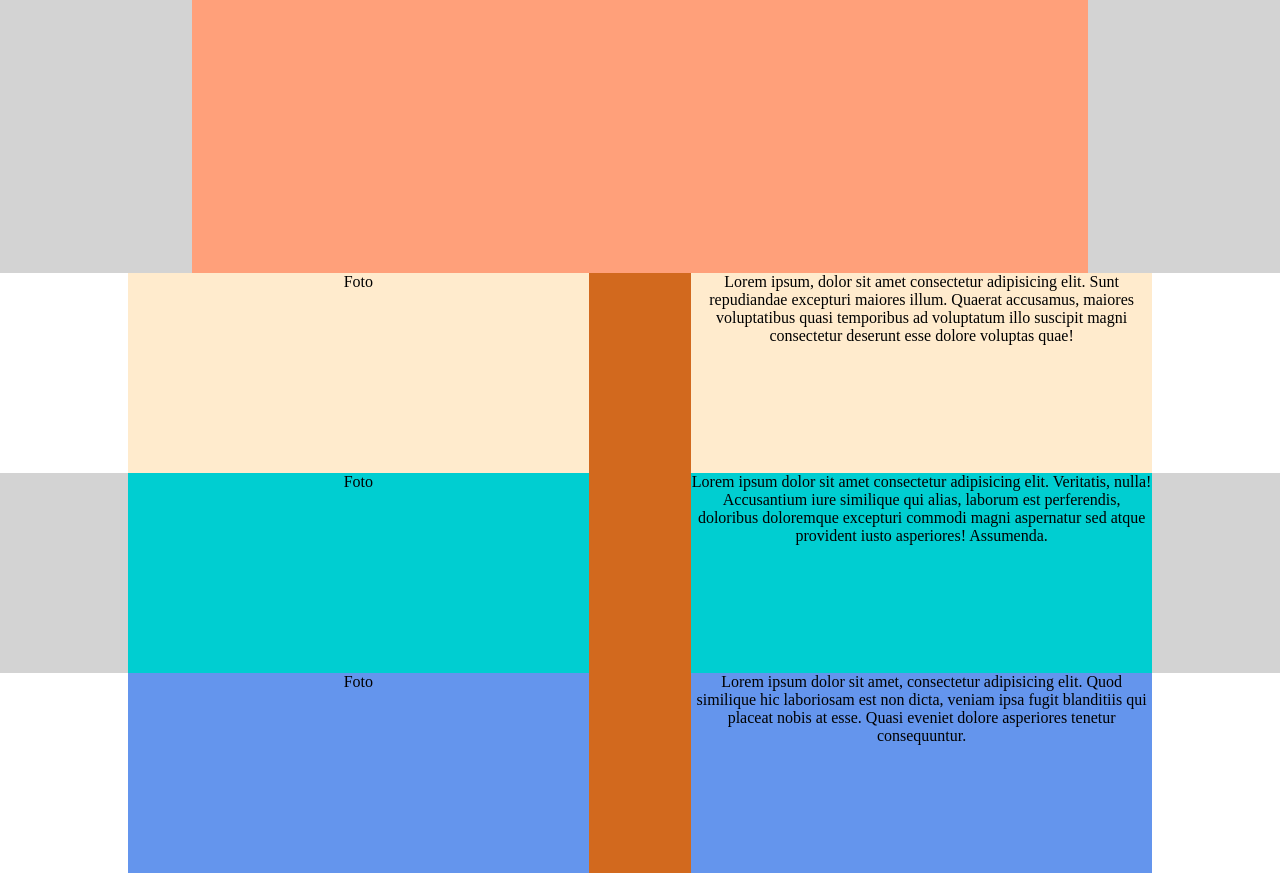
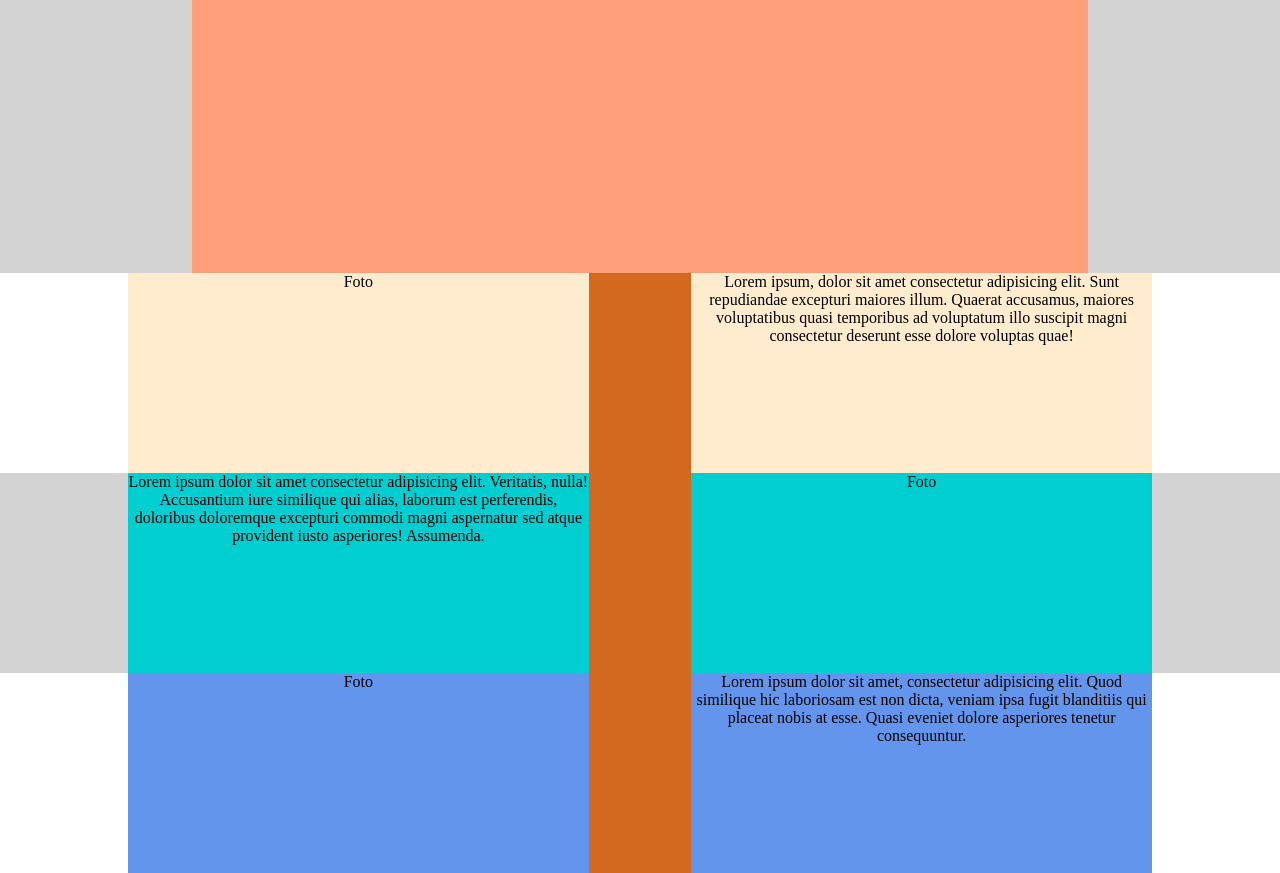
Before and after one commit to Elsti97/htmlcss-struttura-discord, a plain HTML site: page index.html in a window 1280 px wide. Shown: the part 227-1100 px from the top of the page. Drawn offline with Linux system fonts and the light colour scheme.

Commit message:
cambiato ordine foto

```diff
--- a/assets/css/style.css
+++ b/assets/css/style.css
@@ -84,6 +84,10 @@ h1{
     background-color: cornflowerblue;
 }
 
+.order-2{
+    order: -1;
+}
+
 .tech{
     padding-top: 40px;
 }
--- a/index.html
+++ b/index.html
@@ -30,8 +30,8 @@
 
         <section class="bg-wave">
             <section class="info">
-                <div class="immagine due">Foto</div>
-                <div class="text due">Lorem ipsum dolor sit amet consectetur adipisicing elit. Veritatis, nulla! Accusantium iure similique qui alias, laborum est perferendis, doloribus doloremque excepturi commodi magni aspernatur sed atque provident iusto asperiores! Assumenda.</div>
+                <div class="immagine due order-1">Foto</div>
+                <div class="text due order-2">Lorem ipsum dolor sit amet consectetur adipisicing elit. Veritatis, nulla! Accusantium iure similique qui alias, laborum est perferendis, doloribus doloremque excepturi commodi magni aspernatur sed atque provident iusto asperiores! Assumenda.</div>
             </section>
         </section>
 
```
